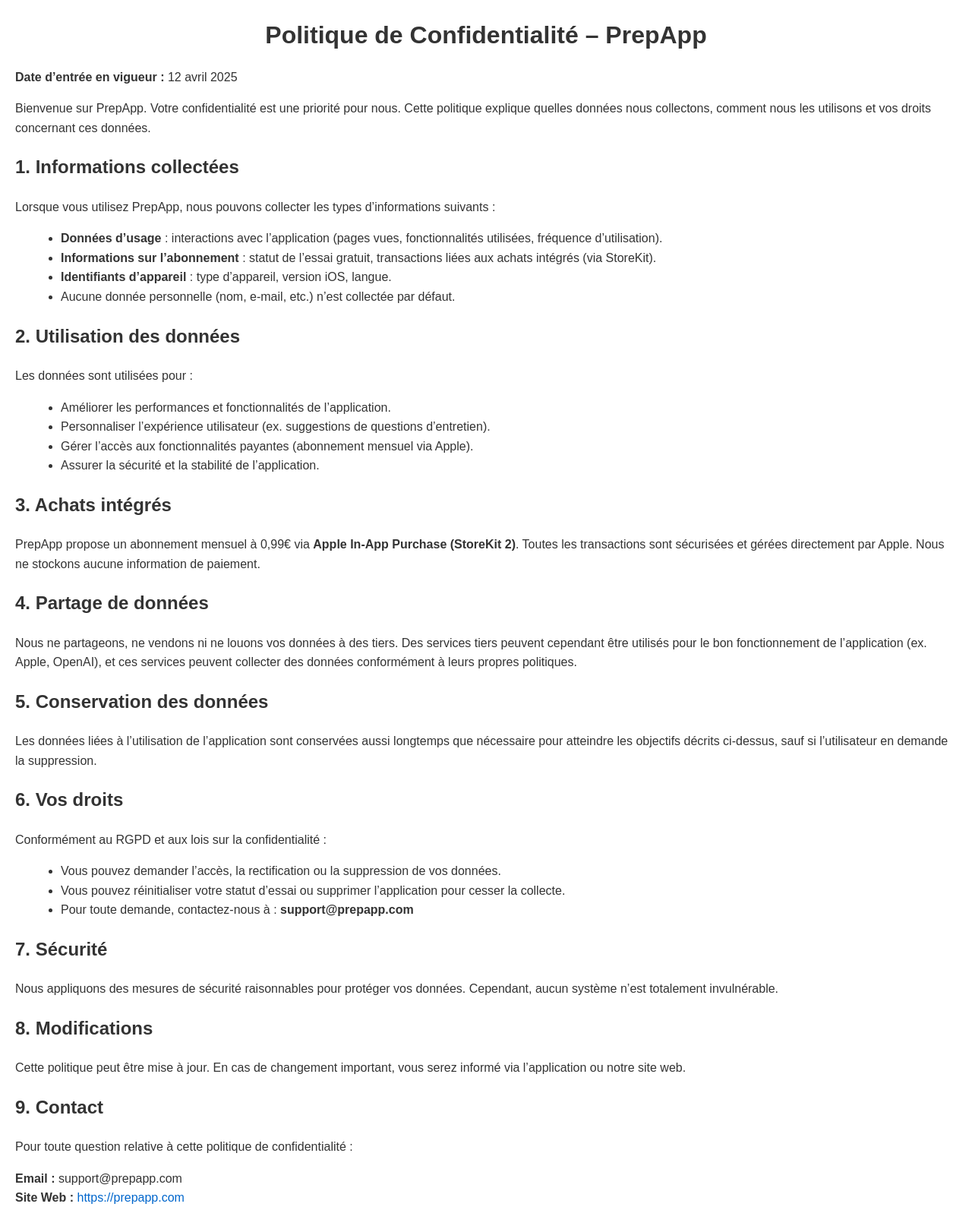
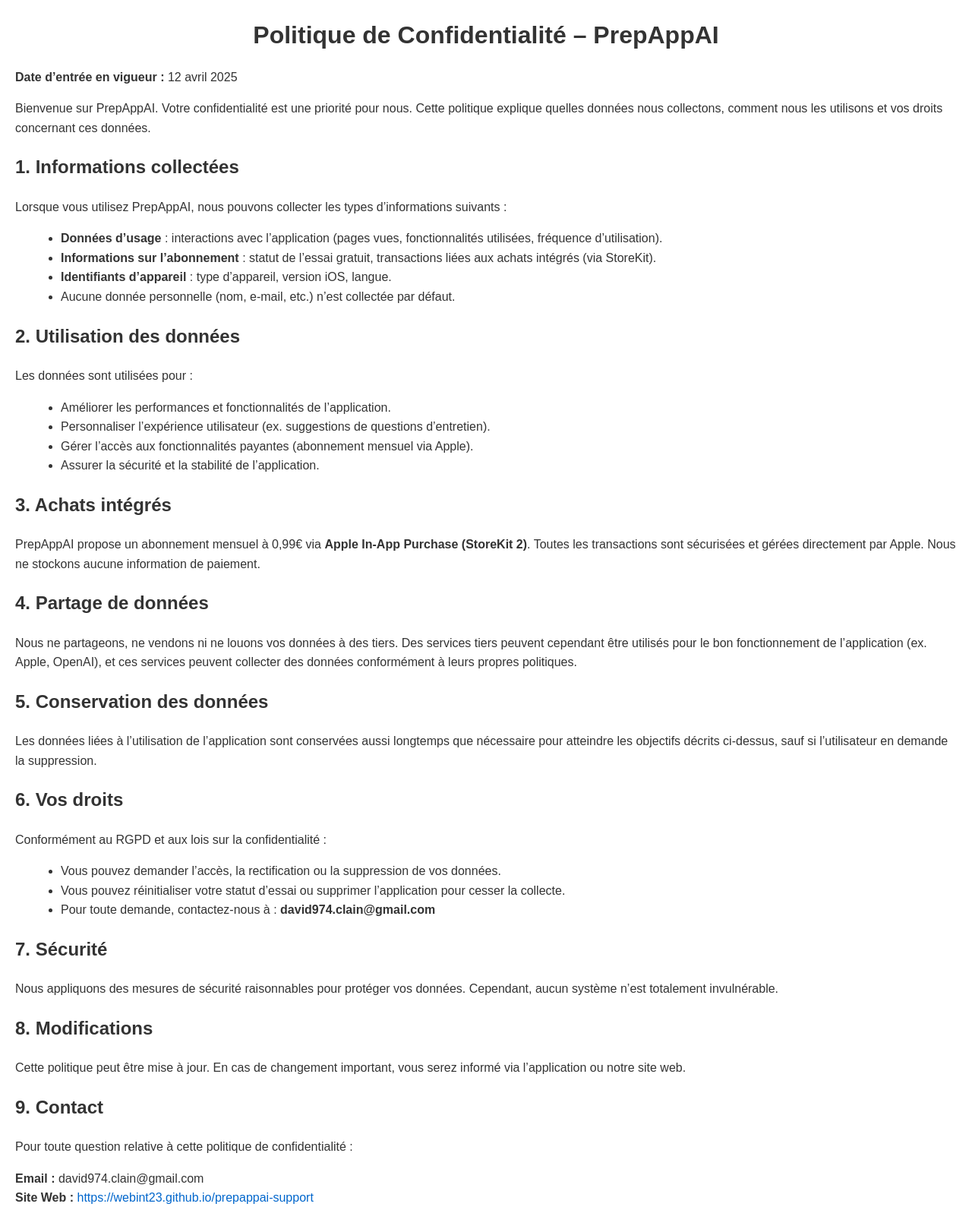
Before and after one commit to WebInt23/prepappai-support, a plain HTML site: page confidentialite.html in a window 1280 px wide. Shown: the whole page at 76% size. Drawn offline with Linux system fonts and the light colour scheme.

Commit message:
add privacy policy

```diff
--- a/confidentialite.html
+++ b/confidentialite.html
@@ -3,7 +3,7 @@
 <head>
   <meta charset="UTF-8">
   <meta name="viewport" content="width=device-width, initial-scale=1.0">
-  <title>Politique de Confidentialité – PrepApp</title>
+  <title>Politique de Confidentialité – PrepAppAI</title>
   <style>
     body {
       font-family: Arial, sans-serif;
@@ -35,12 +35,12 @@
   </style>
 </head>
 <body>
-  <h1>Politique de Confidentialité – PrepApp</h1>
+  <h1>Politique de Confidentialité – PrepAppAI</h1>
   <p><strong>Date d’entrée en vigueur :</strong> 12 avril 2025</p>
-  <p>Bienvenue sur PrepApp. Votre confidentialité est une priorité pour nous. Cette politique explique quelles données nous collectons, comment nous les utilisons et vos droits concernant ces données.</p>
+  <p>Bienvenue sur PrepAppAI. Votre confidentialité est une priorité pour nous. Cette politique explique quelles données nous collectons, comment nous les utilisons et vos droits concernant ces données.</p>
 
   <h2>1. Informations collectées</h2>
-  <p>Lorsque vous utilisez PrepApp, nous pouvons collecter les types d’informations suivants :</p>
+  <p>Lorsque vous utilisez PrepAppAI, nous pouvons collecter les types d’informations suivants :</p>
   <ul>
     <li><strong>Données d’usage</strong> : interactions avec l’application (pages vues, fonctionnalités utilisées, fréquence d’utilisation).</li>
     <li><strong>Informations sur l’abonnement</strong> : statut de l’essai gratuit, transactions liées aux achats intégrés (via StoreKit).</li>
@@ -58,7 +58,7 @@
   </ul>
 
   <h2>3. Achats intégrés</h2>
-  <p>PrepApp propose un abonnement mensuel à 0,99€ via <strong>Apple In-App Purchase (StoreKit 2)</strong>. Toutes les transactions sont sécurisées et gérées directement par Apple. Nous ne stockons aucune information de paiement.</p>
+  <p>PrepAppAI propose un abonnement mensuel à 0,99€ via <strong>Apple In-App Purchase (StoreKit 2)</strong>. Toutes les transactions sont sécurisées et gérées directement par Apple. Nous ne stockons aucune information de paiement.</p>
 
   <h2>4. Partage de données</h2>
   <p>Nous ne partageons, ne vendons ni ne louons vos données à des tiers. Des services tiers peuvent cependant être utilisés pour le bon fonctionnement de l’application (ex. Apple, OpenAI), et ces services peuvent collecter des données conformément à leurs propres politiques.</p>
@@ -71,7 +71,7 @@
   <ul>
     <li>Vous pouvez demander l’accès, la rectification ou la suppression de vos données.</li>
     <li>Vous pouvez réinitialiser votre statut d’essai ou supprimer l’application pour cesser la collecte.</li>
-    <li>Pour toute demande, contactez-nous à : <strong>support@prepapp.com</strong></li>
+    <li>Pour toute demande, contactez-nous à : <strong>david974.clain@gmail.com</strong></li>
   </ul>
 
   <h2>7. Sécurité</h2>
@@ -83,8 +83,8 @@
   <h2>9. Contact</h2>
   <p>Pour toute question relative à cette politique de confidentialité :</p>
   <p>
-    <strong>Email :</strong> support@prepapp.com<br>
-    <strong>Site Web :</strong> <a href="https://prepapp.com" target="_blank">https://prepapp.com</a>
+    <strong>Email :</strong> david974.clain@gmail.com<br>
+    <strong>Site Web :</strong> <a href="https://webint23.github.io/prepappai-support" target="_blank">https://webint23.github.io/prepappai-support</a>
   </p>
 </body>
 </html>
```
Also changed, not shown: index.html (+1 -0 lines).
